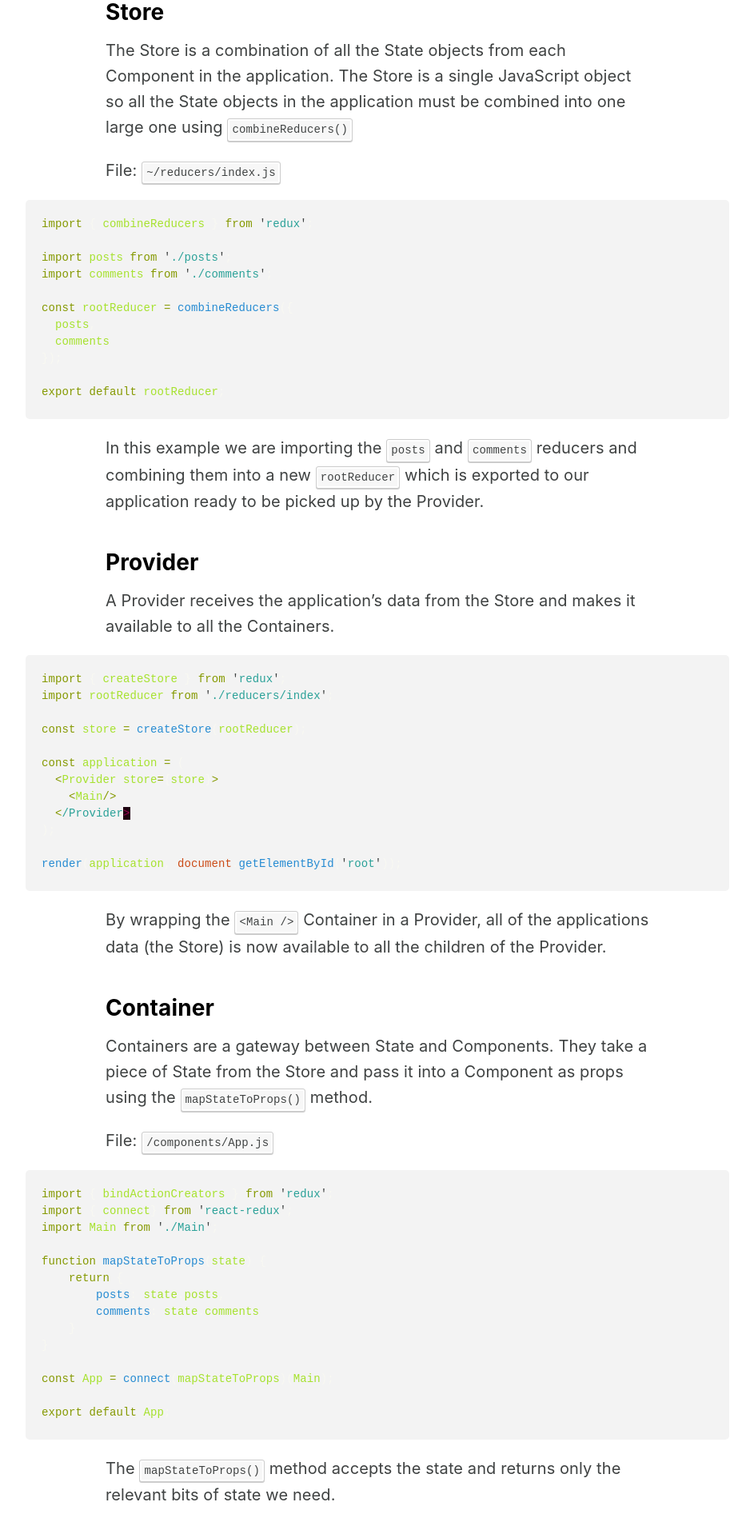
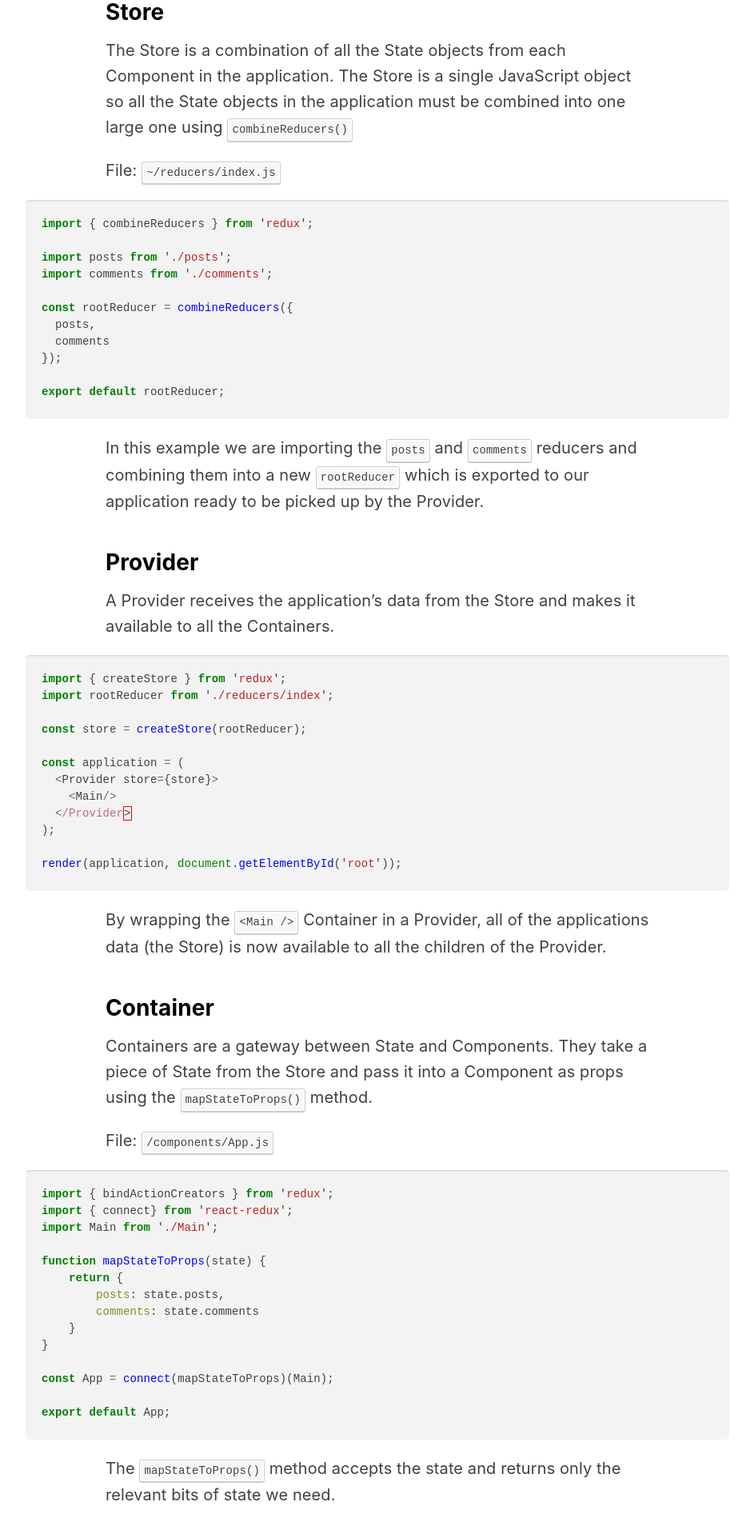
Before and after one commit to ajaykarwal/ajaykarwal-v6, a Jekyll site: the page built from _posts/2018-03-09-react-application-data-flow-with-redux.md, in a window 1280 px wide. Shown: the part 840-2748 px from the top of the page at 80% size, without its empty margins (168-1111 px from the left). Built offline with Jekyll 4.4.1, drawn with Linux system fonts in a browser that asks for light colours; nearby versions of some CDN libraries; some web fonts are replaced; a script that is not in the unit is left out; comment, search, counter and statistics services are not loaded.

Commit message:
Syntax highlighter theme update

```diff
--- a/_sass/_code.scss
+++ b/_sass/_code.scss
@@ -1,94 +1,72 @@
-
 div.highlight {
   @include center-content($wide: true);
   border-radius: 5px;
   color: $black;
   background: #f3f3f3;
+  box-shadow: inset 0px 3px 3px -3px rgba(0, 0, 0, 0.3);
 
+  pre { background: transparent; color: $black }
 
-  pre   { background: transparent; color: $black }
+  .hll { background-color: #f3f3f3 }
 
-  .hll  { background-color: #f3f3f3 }
-
-  .bp   { color: #cb4b16 } /* Name.Builtin.Pseudo */
-
-  .c    { color: #93a1a1; font-style: italic; } /* Comment */
-  .c1   { color: #93a1a1; font-style: italic; } /* Comment.Single */
-  .cm   { color: #93a1a1; font-style: italic; } /* Comment.Multiline */
-  .cp   { color: #93a1a1; font-style: italic; } /* Comment.Preproc */
-  .cs   { color: #93a1a1; font-style: italic; } /* Comment.Special */
-
-  .err  { color: #960050; background-color: #1e0010 } /* Error */
-
-  .g    { color: #d33682 } /* Generic */
-  .gd   { color: #d33682 } /* Generic.Deleted */
-  .ge   { color: #d33682; font-style: italic } /* Generic.Emph */
-  .gr   { color: #d33682} /* Generic.Error */
-  .gh   { color: #d33682} /* Generic.Heading */
-  .gi   { color: #d33682} /* Generic.Inserted */
-  .go   { color: #d33682} /* Generic.Output */
-  .gp   { color: #d33682} /* Generic.Prompt */
-  .gs   { color: #d33682; font-weight: bold} /* Generic.Strong */
-  .gu   { color: #d33682} /* Generic.Subheading */
-  .gt   { color: #d33682} /* Generic.Traceback */
-
-  .il   { color: #2aa198; font-weight: bold; } /* Literal.Number.Integer.Long */
-
-  .k    { color: #859900 } /* Keyword */
-  .kc   { color: #859900 } /* Keyword.Constant */
-  .kd   { color: #859900 } /* Keyword.Declaration */
-  .kn   { color: #dc322f; font-weight: bold; } /* Keyword.Namespace */
-  .kp   { color: #859900 } /* Keyword.Pseudo */
-  .kr   { color: #859900 } /* Keyword.Reserved */
-  .kt   { color: #859900; font-weight: bold;} /* Keyword.Type */
-
-  .l    { color: #2aa198 } /* Literal */
-  .ld   { color: #2aa198 } /* Literal.Date */
-
-  .m    { color: #2aa198; font-weight: bold; } /* Literal.Number */
-  .mf   { color: #2aa198; font-weight: bold; } /* Literal.Number.Float */
-  .mh   { color: #2aa198; font-weight: bold; } /* Literal.Number.Hex */
-  .mi   { color: #2aa198; font-weight: bold; } /* Literal.Number.Integer */
-  .mo   { color: #2aa198; font-weight: bold; } /* Literal.Number.Oct */
-
-  .n    { color: #268bd2 } /* Name */
-  .na   { color: #268bd2 } /* Name.Attribute */
-  .nb   { color: #cb4b16 } /* Name.Builtin */
-  .nc   { color: #cb4b16 } /* Name.Class */
-  .nd   { color: #268bd2 } /* Name.Decorator */
-  .ne   { color: #268bd2 } /* Name.Exception */
-  .nf   { color: #268bd2 } /* Name.Function */
-  .ni   { color: #268bd2 } /* Name.Entity */
-  .nl   { color: #268bd2 } /* Name.Label */
-  .nn   { color: #268bd2 } /* Name.Namespace */
-  .no   { color: #66d9ef } /* Name.Constant */
-  .nt   { color: #268bd2; font-weight: bold;  } /* Name.Tag */
-  .nv   { color: #268bd2 } /* Name.Variable */
-  .nx   { color: #a6e22e } /* Name.Other */
-
-  .o    { color: #859900 } /* Operator */
-  .ow   { color: #859900 } /* Operator.Word */
-
-  .p    { color: #f8f8f2 } /* Punctuation */
-  .py   { color: #f8f8f2 } /* Name.Property */
-
-  .s    { color: #2aa198 } /* Literal.String */
-  .s1   { color: #2aa198 } /* Literal.String.Single */
-  .s2   { color: #2aa198 } /* Literal.String.Double */
-  .sb   { color: #2aa198 } /* Literal.String.Backtick */
-  .sc   { color: #2aa198 } /* Literal.String.Char */
-  .sd   { color: #2aa198 } /* Literal.String.Doc */
-  .se   { color: #ae81ff } /* Literal.String.Escape */
-  .sh   { color: #2aa198 } /* Literal.String.Heredoc */
-  .si   { color: #2aa198 } /* Literal.String.Interpol */
-  .sr   { color: #2aa198 } /* Literal.String.Regex */
-  .ss   { color: #2aa198 } /* Literal.String.Symbol */
-  .sx   { color: #2aa198 } /* Literal.String.Other */
-
-  .vc   { color: #268bd2 } /* Name.Variable.Class */
-  .vg   { color: #268bd2 } /* Name.Variable.Global */
-  .vi   { color: #268bd2 } /* Name.Variable.Instance */
-
-  .w    { color: #586e75 } /* Text.Whitespace */
-
+  .err { border: 1px solid #ff0000 }                      /* Error */
+  .c   { color: #408080; font-style: italic }             /* Comment */
+  .k   { color: #008000; font-weight: bold }              /* Keyword */
+  .o   { color: #666666 }                                 /* Operator */
+  .cm  { color: #408080; font-style: italic }             /* Comment.Multiline */
+  .cp  { color: #bc7a00 }                                 /* Comment.Preproc */
+  .c1  { color: #408080; font-style: italic }             /* Comment.Single */
+  .cs  { color: #408080; font-style: italic }             /* Comment.Special */
+  .gd  { color: #a00000 }                                 /* Generic.Deleted */
+  .ge  { font-style: italic }                             /* Generic.Emph */
+  .gr  { color: #ff0000 }                                 /* Generic.Error */
+  .gh  { color: #000080; font-weight: bold }              /* Generic.Heading */
+  .gi  { color: #00a000 }                                 /* Generic.Inserted */
+  .go  { color: #808080 }                                 /* Generic.Output */
+  .gp  { color: #000080; font-weight: bold }              /* Generic.Prompt */
+  .gs  { font-weight: bold }                              /* Generic.Strong */
+  .gu  { color: #800080; font-weight: bold }              /* Generic.Subheading */
+  .gt  { color: #0040d0 }                                 /* Generic.Traceback */
+  .kc  { color: #008000; font-weight: bold }              /* Keyword.Constant */
+  .kd  { color: #008000; font-weight: bold }              /* Keyword.Declaration */
+  .kn  { color: #008000; font-weight: bold }              /* Keyword.Namespace */
+  .kp  { color: #008000 }                                 /* Keyword.Pseudo */
+  .kr  { color: #008000; font-weight: bold }              /* Keyword.Reserved */
+  .kt  { color: #b00040 }                                 /* Keyword.Type */
+  .m   { color: #666666 }                                 /* Literal.Number */
+  .s   { color: #ba2121 }                                 /* Literal.String */
+  .na  { color: #7d9029 }                                 /* Name.Attribute */
+  .nb  { color: #008000 }                                 /* Name.Builtin */
+  .nc  { color: #0000ff; font-weight: bold }              /* Name.Class */
+  .no  { color: #880000 }                                 /* Name.Constant */
+  .nd  { color: #aa22ff }                                 /* Name.Decorator */
+  .ni  { color: #999999; font-weight: bold }              /* Name.Entity */
+  .ne  { color: #d2413a; font-weight: bold }              /* Name.Exception */
+  .nf  { color: #0000ff }                                 /* Name.Function */
+  .nl  { color: #a0a000 }                                 /* Name.Label */
+  .nn  { color: #0000ff; font-weight: bold }              /* Name.Namespace */
+  .nt  { color: #008000; font-weight: bold }              /* Name.Tag */
+  .nv  { color: #19177c }                                 /* Name.Variable */
+  .ow  { color: #aa22ff; font-weight: bold }              /* Operator.Word */
+  .w   { color: #bbbbbb }                                 /* Text.Whitespace */
+  .mf  { color: #666666 }                                 /* Literal.Number.Float */
+  .mh  { color: #666666 }                                 /* Literal.Number.Hex */
+  .mi  { color: #666666 }                                 /* Literal.Number.Integer */
+  .mo  { color: #666666 }                                 /* Literal.Number.Oct */
+  .sb  { color: #ba2121 }                                 /* Literal.String.Backtick */
+  .sc  { color: #ba2121 }                                 /* Literal.String.Char */
+  .sd  { color: #ba2121; font-style: italic }             /* Literal.String.Doc */
+  .s2  { color: #ba2121 }                                 /* Literal.String.Double */
+  .se  { color: #bb6622; font-weight: bold }              /* Literal.String.Escape */
+  .sh  { color: #ba2121 }                                 /* Literal.String.Heredoc */
+  .si  { color: #bb6688; font-weight: bold }              /* Literal.String.Interpol */
+  .sx  { color: #008000 }                                 /* Literal.String.Other */
+  .sr  { color: #bb6688 }                                 /* Literal.String.Regex */
+  .s1  { color: #ba2121 }                                 /* Literal.String.Single */
+  .ss  { color: #19177c }                                 /* Literal.String.Symbol */
+  .bp  { color: #008000 }                                 /* Name.Builtin.Pseudo */
+  .vc  { color: #19177c }                                 /* Name.Variable.Class */
+  .vg  { color: #19177c }                                 /* Name.Variable.Global */
+  .vi  { color: #19177c }                                 /* Name.Variable.Instance */
+  .il  { color: #666666 }                                 /* Literal.Number.Integer.Long */
 }
```
Also changed, not shown: _posts/2018-12-18-speed-up-your-command-line-workflow-with-aliases.md (+8 -8 lines).
